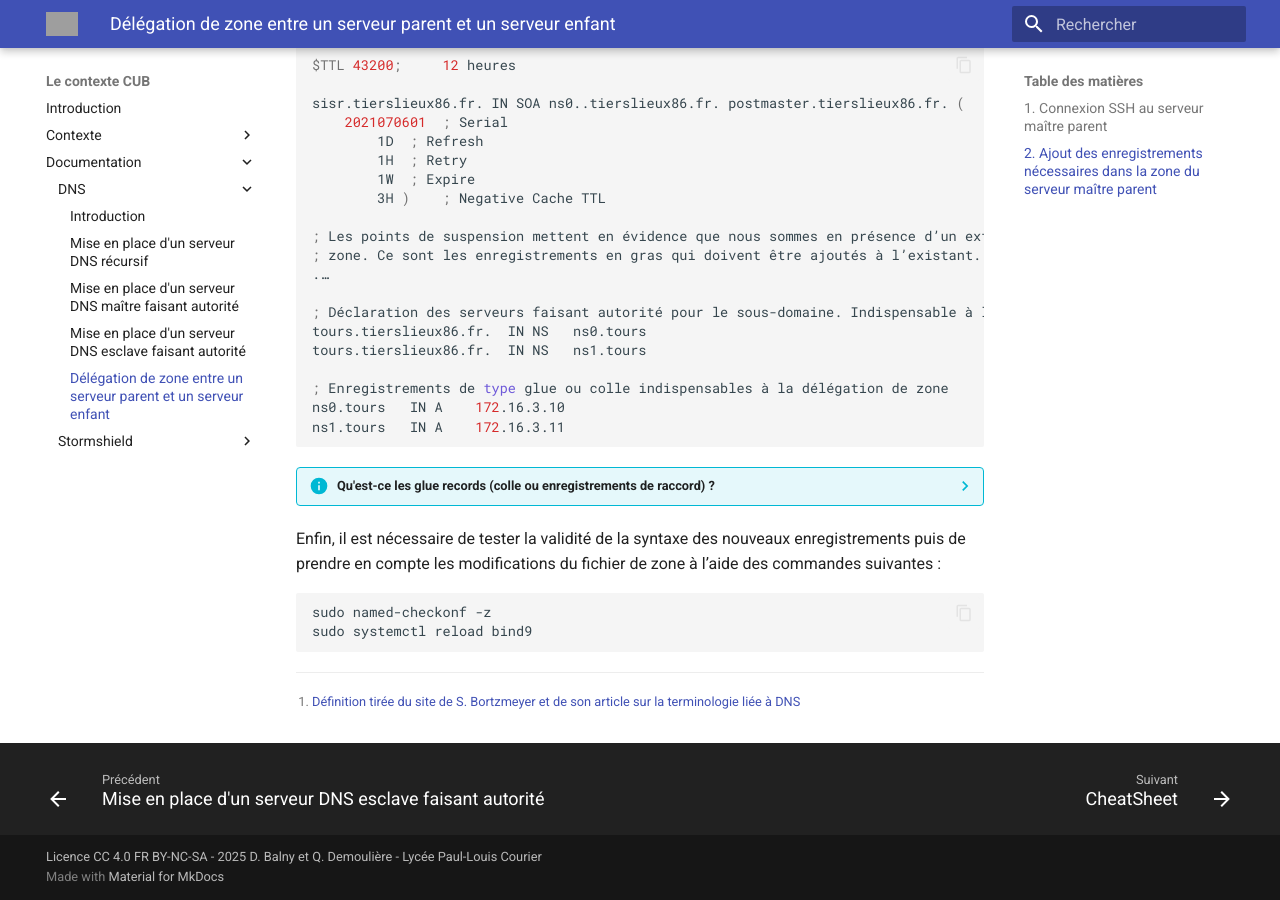
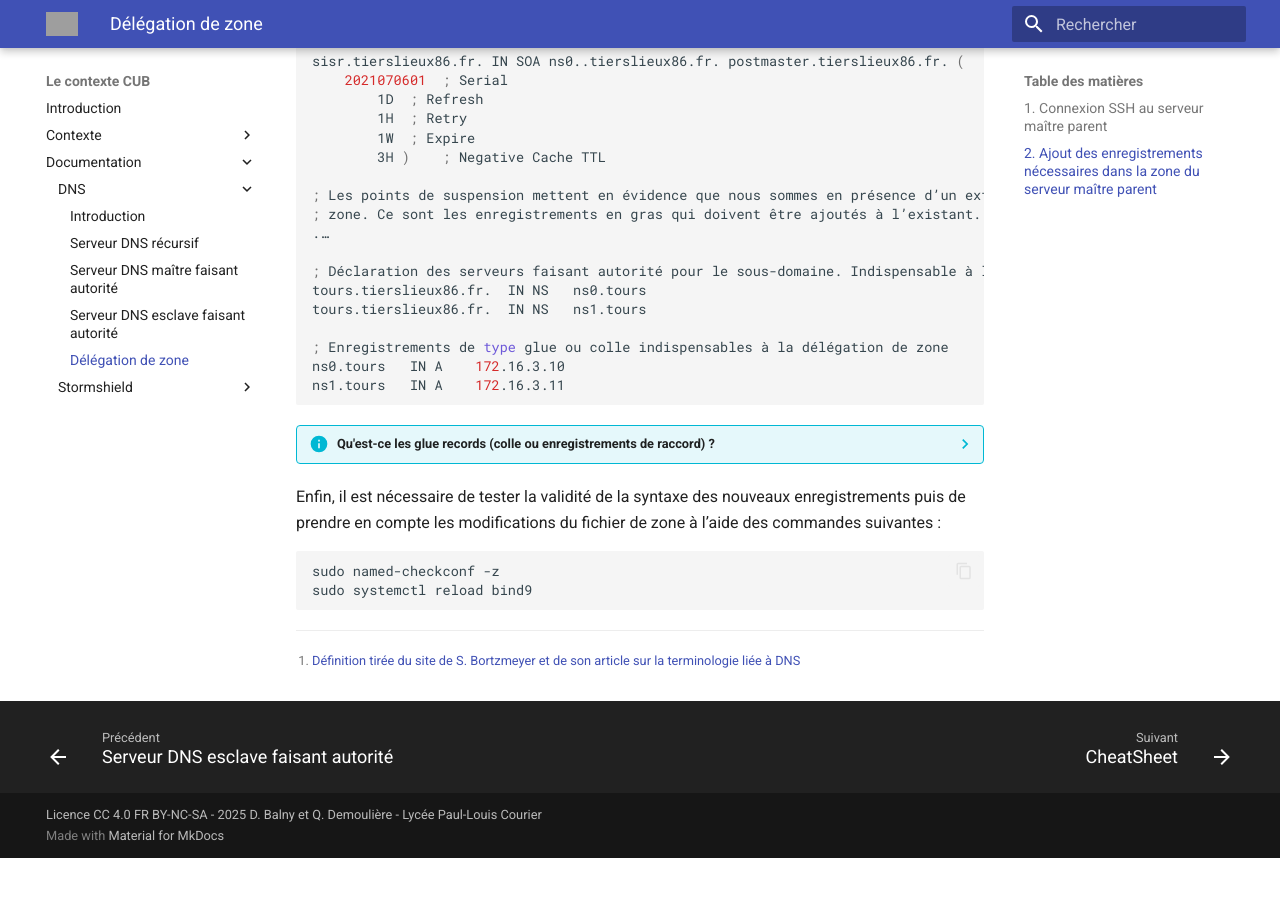
Before and after one commit to qdemouliere/sioplc.github.io, an MkDocs documentation site: the page built from docs/documentation/DNS/5--Delegation.md, in a window 1280 px wide and 900 px high, scrolled down 832 px. Built offline with MkDocs 1.6.1 and Material for MkDocs 9.7.7, drawn with Linux system fonts in a browser that asks for light colours; after the commit the page ends 1690 px from its top, so only the background shows below that; some of the changed text lies outside the part shown; grey boxes are pictures that could not be loaded.

Commit message:
Corrections DNS 270725

````diff
--- a/docs/documentation/DNS/2--Resolver.md
+++ b/docs/documentation/DNS/2--Resolver.md
@@ -1,4 +1,4 @@
-# Mise en place d'un serveur DNS récursif
+# Serveur DNS récursif
 
 !!! Warning  "Attention"
     Puisque vous allez être amené à modifier des fichiers de configuration présents dans le dossier /etc, vous devez utiliser **etckeeper** pour faire du versioning.
--- a/docs/documentation/DNS/3--Autority.md
+++ b/docs/documentation/DNS/3--Autority.md
@@ -1,4 +1,4 @@
-# Mise en place d'un serveur DNS maître faisant autorité
+# Serveur DNS maître faisant autorité
 
 !!! Warning  "Attention"
     Puisque vous allez être amené à modifier des fichiers de configuration présents dans le dossier /etc, vous devez utiliser **etckeeper** pour faire du versioning.
--- a/docs/documentation/DNS/4--Slave.md
+++ b/docs/documentation/DNS/4--Slave.md
@@ -1,4 +1,4 @@
-# Mise en place d'un serveur DNS esclave faisant autorité
+# Serveur DNS esclave faisant autorité
 
 !!! Warning  "Attention"
     Puisque vous allez être amené à modifier des fichiers de configuration présents dans le dossier /etc, vous devez utiliser **etckeeper** pour faire du versioning.
--- a/docs/documentation/DNS/5--Delegation.md
+++ b/docs/documentation/DNS/5--Delegation.md
@@ -1,4 +1,4 @@
-# Délégation de zone entre un serveur parent et un serveur enfant
+# Délégation de zone
 
 Pour réaliser une délégation de zone entre un serveur parent et un serveur enfant, il suffit de se connecter sur le serveur parent.
 
@@ -52,7 +52,7 @@ ns1.tours	IN A	172.16.3.11
 Enfin, il est nécessaire de tester la validité de la syntaxe des nouveaux enregistrements puis de prendre en compte les modifications du fichier de zone à l’aide des commandes suivantes :
 
 ```bash
-sudo named-checkonf -z
+sudo named-checkconf -z
 sudo systemctl reload bind9
 ```
 
````
